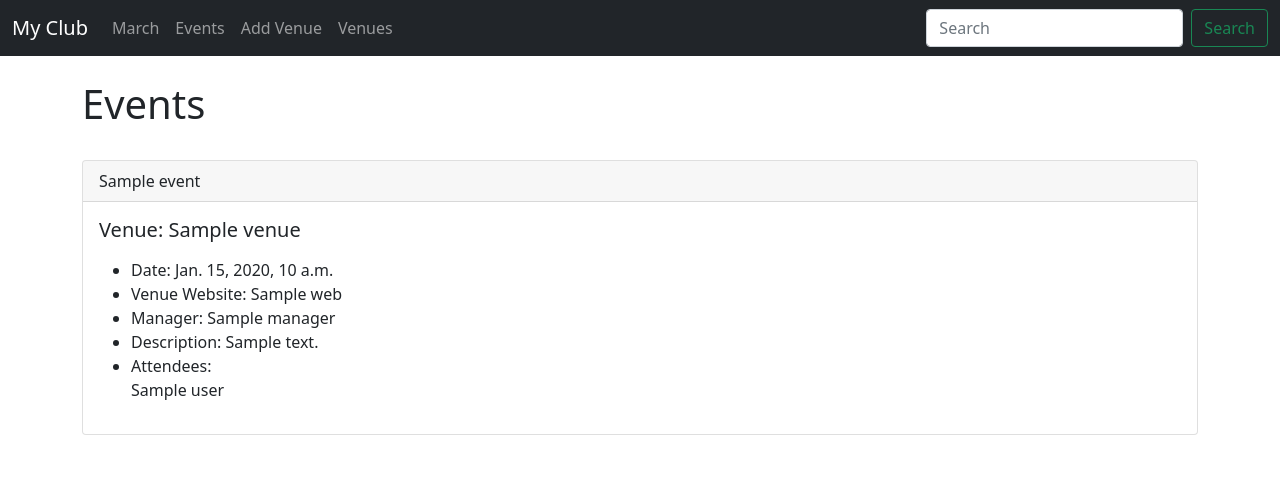
After one commit to GCRicker/Django, a Django app: template myclub_website/events/templates/events/event_list.html in a window 1280 px wide. The commit adds this page. Shown: the top 482 px of the page. Run offline with Django 3.2, Linux system fonts and the light colour scheme; the template is opened without the code that fills it: most values are stand-ins (such as "Sample title", 1, 10 or a date in 2020).

Commit message:
Up to and including Lesson 8

```diff
--- a/myclub_website/events/templates/events/base.html
+++ b/myclub_website/events/templates/events/base.html
@@ -1,27 +1,32 @@
 <!doctype html>
 <html lang="en">
+
 <head>
   <!-- Required meta tags -->
   <meta charset="utf-8">
   <meta name="viewport" content="width=device-width, initial-scale=1">
 
   <!-- Bootstrap CSS -->
-    <link href="https://cdn.jsdelivr.net/npm/bootstrap@5.0.0-beta1/dist/css/bootstrap.min.css" rel="stylesheet" integrity="sha384-giJF6kkoqNQ00vy+HMDP7azOuL0xtbfIcaT9wjKHr8RbDVddVHyTfAAsrekwKmP1" crossorigin="anonymous">
+  <link href="https://cdn.jsdelivr.net/npm/bootstrap@5.0.0-beta1/dist/css/bootstrap.min.css" rel="stylesheet"
+    integrity="sha384-giJF6kkoqNQ00vy+HMDP7azOuL0xtbfIcaT9wjKHr8RbDVddVHyTfAAsrekwKmP1" crossorigin="anonymous">
 
   <title>Hello, world!</title>
 </head>
+
 <body>
   {% include 'events/navbar.html' %}
-    <br/>
-
+  <br />
+  <div class="container">
     {% block content %}
-
     {% endblock %}
+  </div>
 
   <!-- Optional JavaScript; choose one of the two! -->
 
   <!-- Option 1: Bootstrap Bundle with Popper -->
-    <script src="https://cdn.jsdelivr.net/npm/bootstrap@5.0.0-beta1/dist/js/bootstrap.bundle.min.js" integrity="sha384-ygbV9kiqUc6oa4msXn9868pTtWMgiQaeYH7/t7LECLbyPA2x65Kgf80OJFdroafW" crossorigin="anonymous"></script>
+  <script src="https://cdn.jsdelivr.net/npm/bootstrap@5.0.0-beta1/dist/js/bootstrap.bundle.min.js"
+    integrity="sha384-ygbV9kiqUc6oa4msXn9868pTtWMgiQaeYH7/t7LECLbyPA2x65Kgf80OJFdroafW"
+    crossorigin="anonymous"></script>
 
   <!-- Option 2: Separate Popper and Bootstrap JS -->
   <!--
@@ -29,4 +34,5 @@
     <script src="https://cdn.jsdelivr.net/npm/bootstrap@5.0.0-beta1/dist/js/bootstrap.min.js" integrity="sha384-pQQkAEnwaBkjpqZ8RU1fF1AKtTcHJwFl3pblpTlHXybJjHpMYo79HY3hIi4NKxyj" crossorigin="anonymous"></script>
     -->
 </body>
+
 </html>
--- /dev/null
+++ b/myclub_website/events/templates/events/event_list.html
@@ -0,0 +1,34 @@
+{% extends 'events/base.html' %}
+
+{% block content %}
+
+<h1>Events</h1>
+<br />
+
+{% for event in event_list %}
+
+<div class="card">
+    <div class="card-header">
+        {{ event }}
+    </div>
+    <div class="card-body">
+        <h5 class="card-title">Venue: {{ event.venue }}</h5>
+        <p class="card-text">
+        <ul>
+            <li>Date: {{ event.event_date }}</li>
+            <li>Venue Website: {{ event.venue.web }}</li>
+            <li>Manager: {{ event.manager }}</li>
+            <li>Description: {{ event.description }}</li>
+            <li>Attendees:<br />
+                {% for user in event.attendees.all %}
+                {{ user }}<br />
+                {% endfor %}
+            </li>
+        </ul>
+
+        </p>
+    </div>
+</div>
+<br /><br />
+{% endfor %}
+{% endblock %}
--- a/myclub_website/events/templates/events/navbar.html
+++ b/myclub_website/events/templates/events/navbar.html
@@ -1,7 +1,8 @@
 <nav class="navbar navbar-expand-lg navbar-dark bg-dark">
   <div class="container-fluid">
     <a class="navbar-brand" href="{% url 'home' %}">My Club</a>
-      <button class="navbar-toggler" type="button" data-bs-toggle="collapse" data-bs-target="#navbarSupportedContent" aria-controls="navbarSupportedContent" aria-expanded="false" aria-label="Toggle navigation">
+    <button class="navbar-toggler" type="button" data-bs-toggle="collapse" data-bs-target="#navbarSupportedContent"
+      aria-controls="navbarSupportedContent" aria-expanded="false" aria-label="Toggle navigation">
       <span class="navbar-toggler-icon"></span>
     </button>
     <div class="collapse navbar-collapse" id="navbarSupportedContent">
@@ -9,6 +10,18 @@
 
         <li class="nav-item">
           <a class="nav-link" href="{% url 'home' '2021' 'March' %}">March</a>
+        </li>
+
+        <li class="nav-item">
+          <a class="nav-link" href="{% url 'list-events' %}">Events</a>
+        </li>
+
+        <li class="nav-item">
+          <a class="nav-link" href="{% url 'add-venue' %}">Add Venue</a>
+        </li>
+
+        <li class="nav-item">
+          <a class="nav-link" href="{% url 'list-venues' %}">Venues</a>
         </li>
 
       </ul>
--- a/myclub_website/start Django.txt
+++ b/myclub_website/start Django.txt
@@ -1 +1,7 @@
+Confirm (venv)
+cd myclub_website
 python manage.py runserver
+
+After a model change:
+    python manage.py makemigrations
+    python manage.py migrate
```
Also changed, not shown: myclub_website/events/admin.py (+17 -2 lines), myclub_website/events/forms.py (added, +16 -0 lines), myclub_website/events/models.py (+5 -4 lines), myclub_website/events/templates/events/add_venue.html (added, +9 -0 lines), myclub_website/events/templates/events/show_venue.html (added, +31 -0 lines), myclub_website/events/templates/events/venue.html (added, +13 -0 lines), myclub_website/events/urls.py (+6 -5 lines), myclub_website/events/views.py (+35 -11 lines), myclub_website/db.sqlite3, myclub_website/events/migrations/0002_auto_20210225_2056.py (added), myclub_website/events/migrations/0003_auto_20210225_2111.py (added), myclub_website/events/migrations/0004_event_description.py (added). Lines whose indentation alone changed are shown as unchanged.
